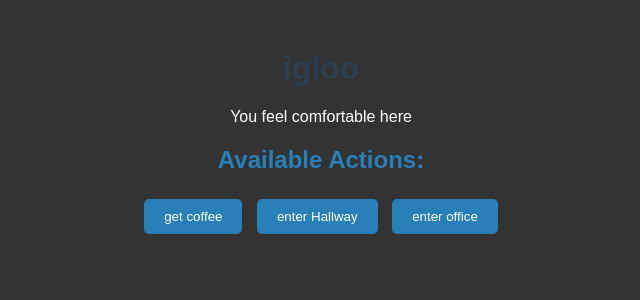
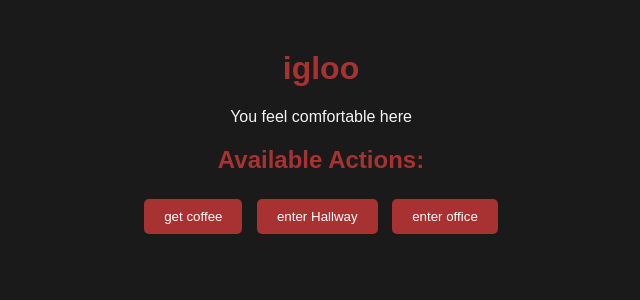
Before and after one commit to Royr9/EOQ-3, a Flask app: page / in a window 1280 px wide. Shown: the top 300 px of the page, without its empty margins (319-959 px from the left). Run offline with Flask 3, Linux system fonts and the light colour scheme.

Commit message:
new colors

```diff
--- a/static/style.css
+++ b/static/style.css
@@ -1,21 +1,21 @@
 body {
     font-family: Arial, sans-serif;
-    background-color: #333;
-    color: white;
+    background-color: #1a1a1a;
+    color: #f4f4f4;
     text-align: center;
     margin-top: 50px;
 }
 
 h1 {
-    color: #2c3e50;
+    color: #a83232;
 }
 
 h2 {
-    color: #2980b9;
+    color: #a83232;
 }
 
 button {
-    background-color: #2980b9;
+    background-color: #a83232;
     color: #fff;
     padding: 10px 20px;
     border: none;
@@ -25,5 +25,5 @@ button {
 }
 
 button:hover {
-    background-color: #3498db;
+    background-color: #c0392b;
 }
```
